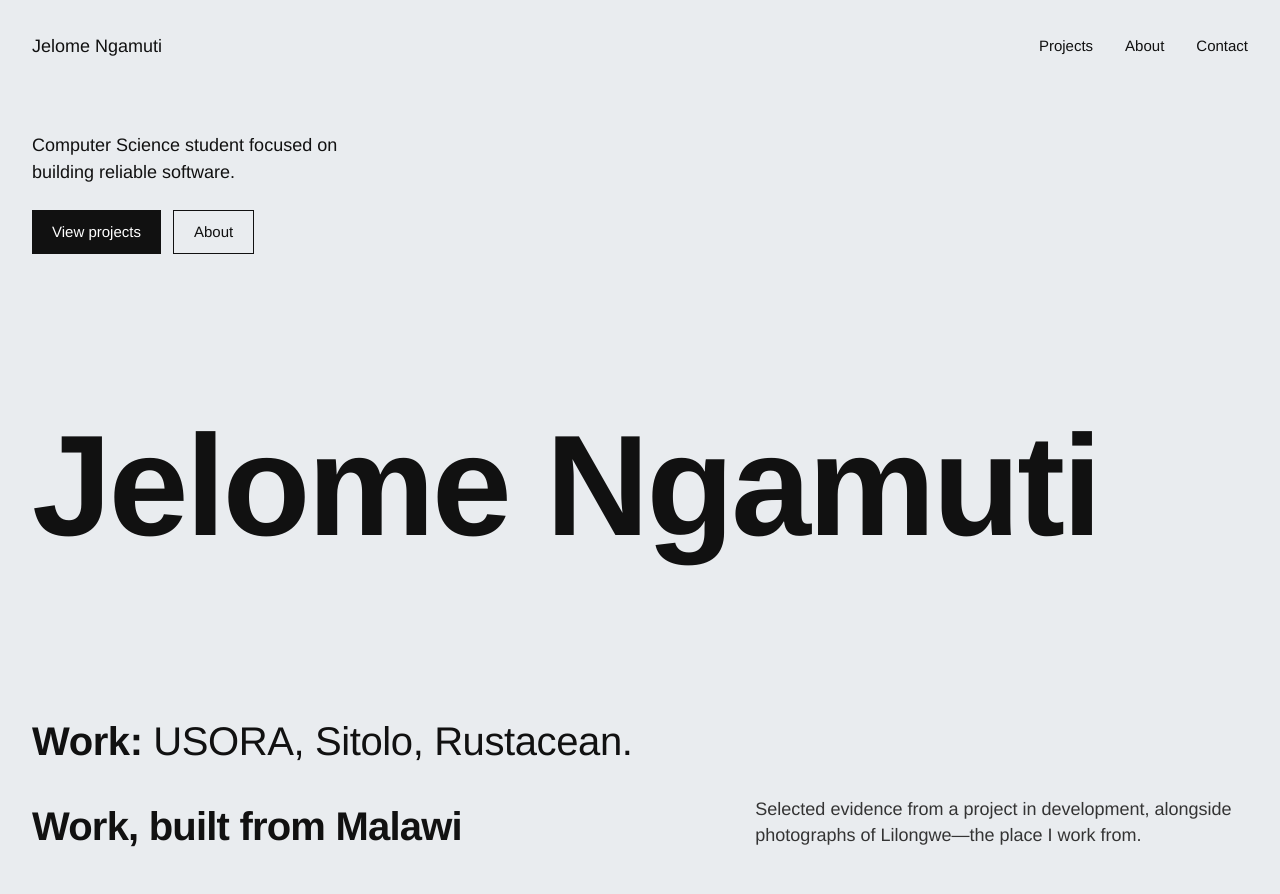
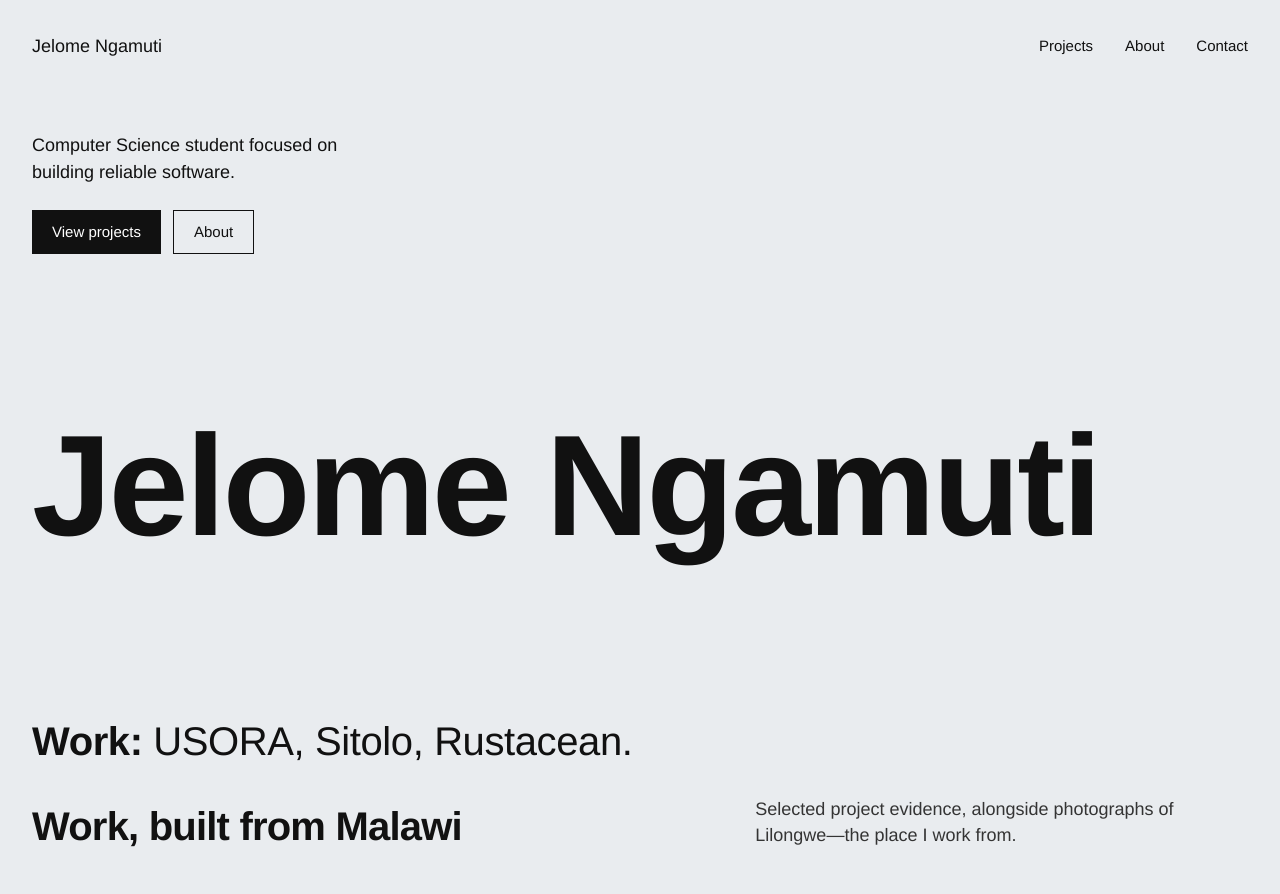
Before and after one commit to jelome265/Jelome-Ngamuti, a React (Vite) app: page / in a window 1280 px wide. Shown: the top 894 px of the page. Built offline with nearby package versions, Linux system fonts and the light colour scheme; a web font is replaced by a local one.

Commit message:
fix: describe portfolio imagery accurately

```diff
--- a/src/components/ui/PortfolioEvidence.tsx
+++ b/src/components/ui/PortfolioEvidence.tsx
@@ -69,7 +69,7 @@ function EvidenceFigure({
           loading="lazy"
           decoding="async"
           width={960}
-          height={671}
+          height={720}
           className="aspect-[4/3] w-full object-cover"
         />
       )}
@@ -96,19 +96,8 @@ export function PortfolioEvidence({ variant }: PortfolioEvidenceProps) {
 
   const images: readonly EvidenceImage[] =
     variant === "home"
-      ? [
-          placeImages[0],
-          interfaceImages[0],
-          interfaceImages[1],
-          placeImages[1],
-        ]
-      : [
-          placeImages[1],
-          interfaceImages[2],
-          interfaceImages[0],
-          placeImages[0],
-          interfaceImages[1],
-        ];
+      ? [placeImages[0], interfaceImages[0], interfaceImages[1], placeImages[1]]
+      : [placeImages[1], interfaceImages[2], interfaceImages[0], placeImages[0], interfaceImages[1]];
 
   const placements =
     variant === "home"
@@ -140,8 +129,8 @@ export function PortfolioEvidence({ variant }: PortfolioEvidenceProps) {
         </h2>
         <p className="reveal col-span-5 col-start-8 text-[18px] leading-[1.45] text-muted max-md:col-span-full max-md:col-start-auto">
           {variant === "home"
-            ? "Selected evidence from a project in development, alongside photographs of Lilongwe—the place I work from."
-            : "The project images are real interface captures. The city photographs provide local context; they are not presented as my workspace or as screenshots of Sitolo."}
+            ? "Selected project evidence, alongside photographs of Lilongwe—the place I work from."
+            : "I build from Lilongwe, Malawi. Local street scenes sit alongside interface captures from USORA, a project in development."}
         </p>
       </div>
 
```
